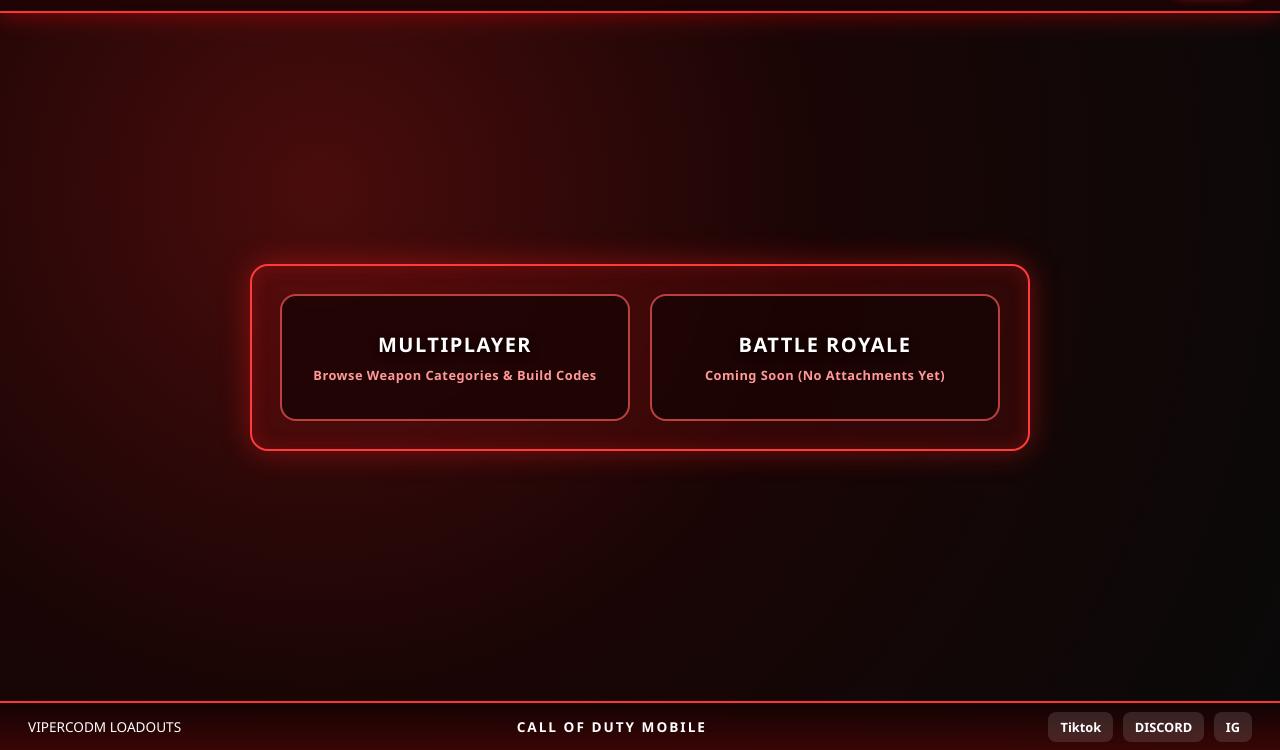
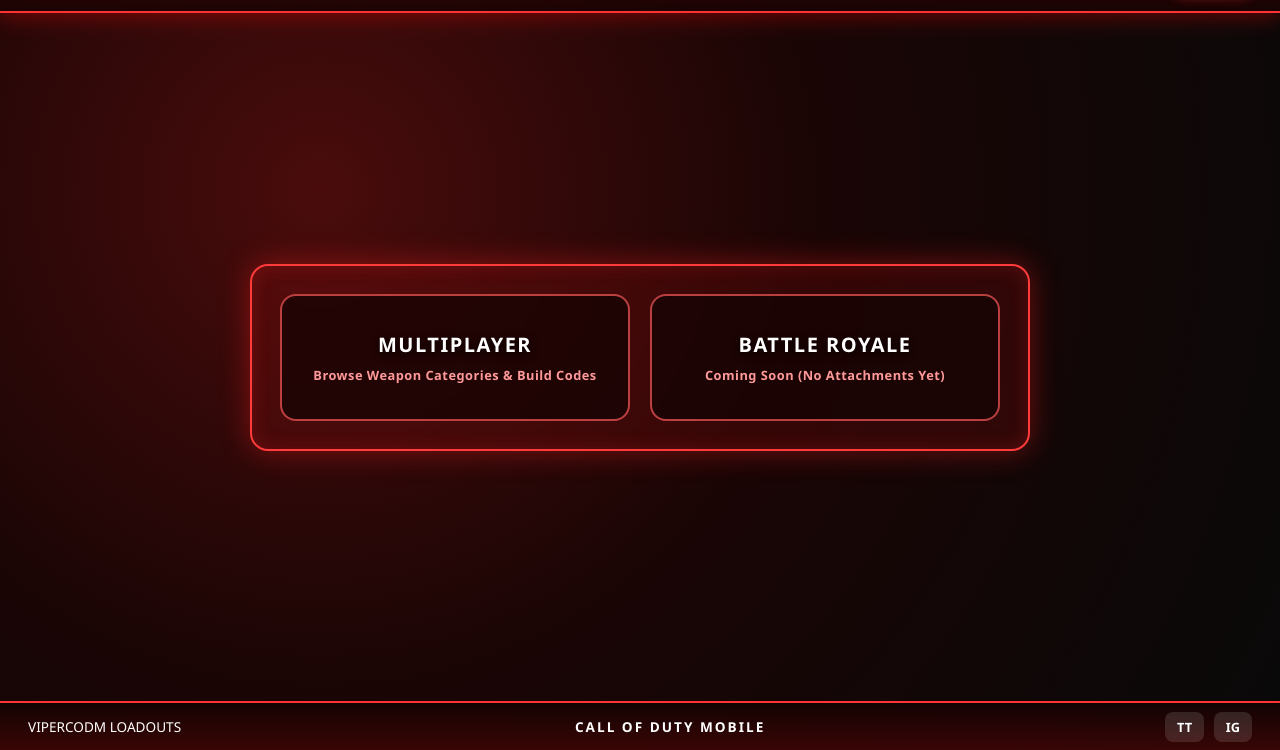
Before and after one commit to Vipercodm/vipercodm.github.io, a plain HTML site: page index.html in a window 1280 px wide. Shown: the part 50-800 px from the top of the page. Drawn offline with Linux system fonts and the light colour scheme.

Commit message:
Update index.html

```diff
--- a/index.html
+++ b/index.html
@@ -382,8 +382,7 @@
     <div>VIPERCODM LOADOUTS</div>
     <div class="footer-center">CALL OF DUTY MOBILE</div>
     <div class="social-links">
-      <a href="#">Tiktok</a>
-      <a href="#">DISCORD</a>
+      <a href="https://www.tiktok.com/@peerddddd?is_from_webapp=1&sender_device=pc" target="_blank">TT</a>
       <a href="https://www.instagram.com/peerrdddd?rpxt=MXRycmlob3h0dnA2eg==" target="_blank">IG</a>
     </div>
   </footer>
```
